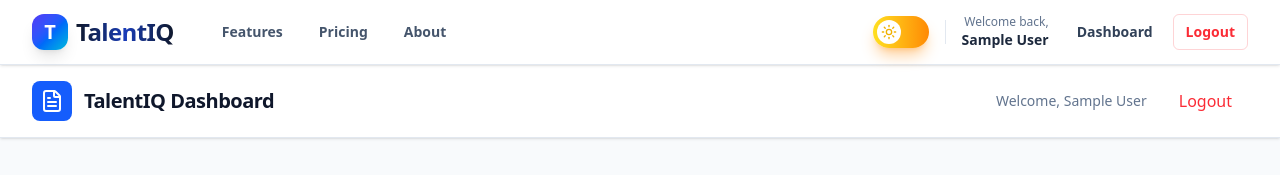
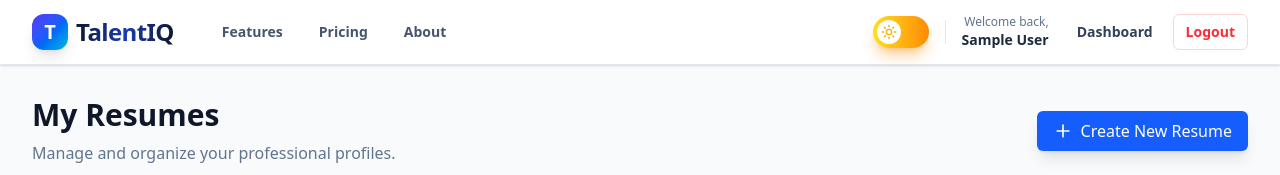
Before and after one commit to DheerajSaini0001/TalentIQ, a React (Vite) app in the folder client/: page /dashboard in a window 1280 px wide. Shown: the top 175 px of the page. Built offline with nearby package versions, Linux system fonts and the light colour scheme; no server answers; sample sign-in values are in the browser's storage.

Commit message:
Done for the admin deshboard

```diff
--- a/client/src/pages/Dashboard.jsx
+++ b/client/src/pages/Dashboard.jsx
@@ -1,6 +1,5 @@
 import React, { useEffect } from 'react';
 import { useNavigate, Link } from 'react-router-dom';
-import useAuthStore from '../store/auth.store';
 import useResumeStore from '../store/resume.store';
 import Button from '../components/ui/Button';
 import { useTheme } from '../context/ThemeContext';
@@ -8,7 +7,6 @@
 import toast from 'react-hot-toast';
 
 const Dashboard = () => {
-    const { user, logout } = useAuthStore();
     const { resumes, getResumes, isLoading, deleteResume } = useResumeStore();
     const { darkmode } = useTheme();
     const navigate = useNavigate();
@@ -16,11 +14,6 @@
     useEffect(() => {
         getResumes();
     }, [getResumes]);
-
-    const onLogout = () => {
-        logout();
-        navigate('/login');
-    };
 
     const handleDelete = async (id, e) => {
         e.preventDefault();
@@ -39,19 +32,6 @@
 
     return (
         <div className={`min-h-screen transition-colors duration-500 ${darkmode ? "bg-slate-950 text-slate-100" : "bg-slate-50 text-slate-900"}`}>
-            {/* Navbar */}
-            <nav className={`px-8 py-4 flex justify-between items-center shadow-sm ${darkmode ? "bg-slate-900 border-b border-slate-800" : "bg-white border-b border-slate-200"}`}>
-                <div className="flex items-center gap-3">
-                    <div className="bg-blue-600 p-2 rounded-lg">
-                        <FileText className="text-white w-6 h-6" />
-                    </div>
-                    <span className="text-xl font-bold tracking-tight">TalentIQ Dashboard</span>
-                </div>
-                <div className="flex items-center gap-4">
-                    <span className={`hidden sm:block text-sm font-medium ${darkmode ? "text-slate-400" : "text-slate-500"}`}>Welcome, {user?.name}</span>
-                    <Button onClick={onLogout} variant="ghost" className="text-red-500 hover:bg-red-50 hover:text-red-600">Logout</Button>
-                </div>
-            </nav>
 
             <div className="max-w-7xl mx-auto p-8">
                 <div className="flex justify-between items-center mb-8">
--- a/client/src/pages/LoginOTP.jsx
+++ b/client/src/pages/LoginOTP.jsx
@@ -4,6 +4,7 @@
 import Input from '../components/ui/Input';
 import { toast } from 'react-hot-toast';
 import { useTheme } from '../context/ThemeContext';
+import useAuthStore from '../store/auth.store';
 import authService from '../services/auth.service';
 import { Mail, KeyRound, ArrowRight, User, Lock, CheckCircle2 } from 'lucide-react';
 
@@ -20,6 +21,7 @@
     const navigate = useNavigate();
     const location = useLocation();
     const { darkmode } = useTheme();
+    const { setUser } = useAuthStore();
     const from = location.state?.from?.pathname || '/dashboard';
 
     // Timer for resend OTP
@@ -84,11 +86,13 @@
                     otp,
                     password: password || undefined,
                 });
+                setUser(response);
                 toast.success('Registration successful!');
                 navigate(from, { replace: true });
             } else {
                 // Login with OTP
                 const response = await authService.verifyOTP(email, otp);
+                setUser(response);
                 toast.success('Login successful!');
                 navigate(from, { replace: true });
             }
--- a/client/src/store/auth.store.js
+++ b/client/src/store/auth.store.js
@@ -65,6 +65,10 @@
         authService.logout();
         set({ user: null });
     },
+
+    setUser: (userData) => {
+        set({ user: userData });
+    },
 }));
 
 export default useAuthStore;
```
Also changed, not shown: 2 other files (tests, documents, lock files or other folders).
